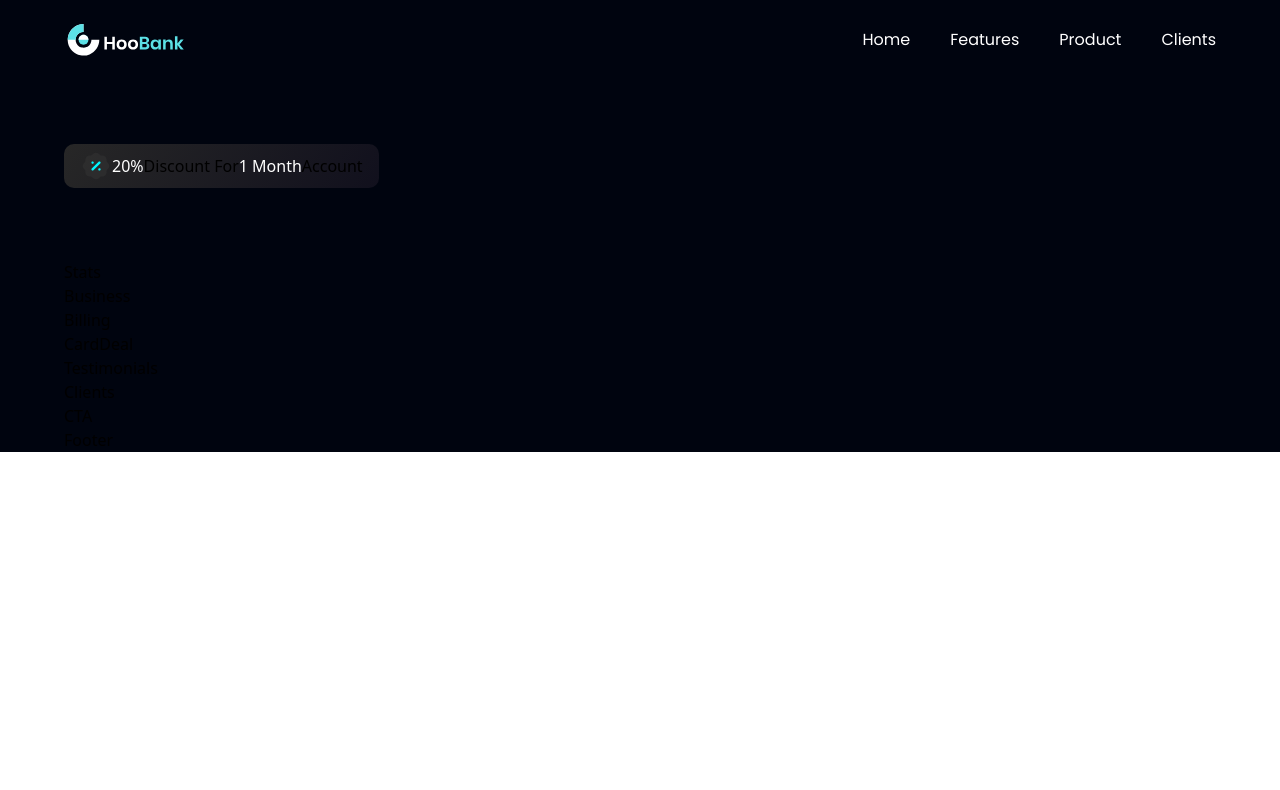
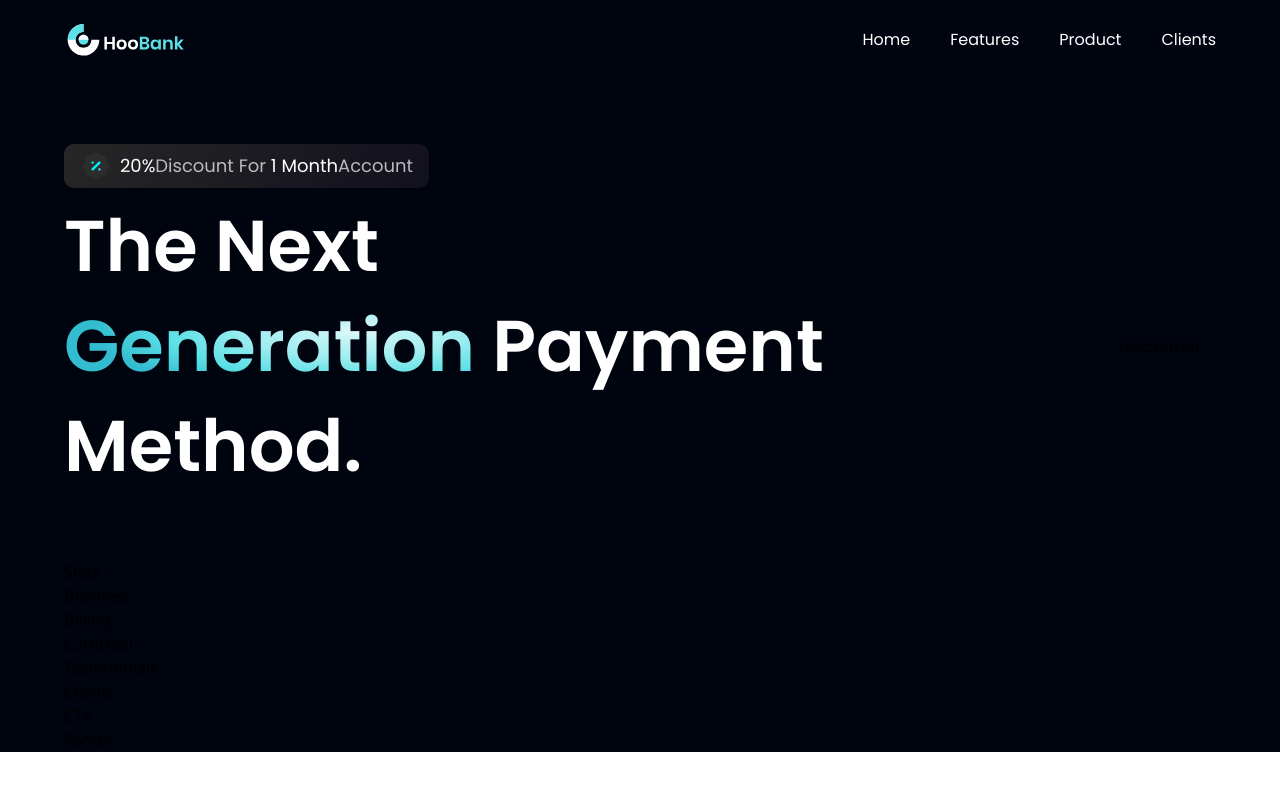
Before and after one commit to madjoro/modern-landing-page, a React (Vite) app: page / in a window 1280 px wide. Shown: the top 790 px of the page. Built offline with nearby package versions, Linux system fonts and the light colour scheme.

Commit message:
Added first heading and styles

```diff
--- /dev/null
+++ b/src/components/GetStarted.jsx
@@ -0,0 +1,5 @@
+const GetStarted = () => {
+  return <div>GetStarted</div>;
+};
+
+export default GetStarted;
--- a/src/components/Hero.jsx
+++ b/src/components/Hero.jsx
@@ -1,5 +1,6 @@
 import styles from "../style";
 import { discount, robot } from "../assets";
+import GetStarted from "./GetStarted";
 
 const Hero = () => {
   return (
@@ -16,9 +17,20 @@
         bg-discount-gradient rounded-[10px] mb-2"
         >
           <img src={discount} alt="discount" className="w-[32] h-[32]" />
-          <span className="text-white">20%</span>
-          Discount For <span className="text-white">1 Month</span>
-          Account
+          <p className={`${styles.paragraph} ml-2`}>
+            <span className="text-white">20%</span>
+            Discount For <span className="text-white">1 Month</span>
+            Account
+          </p>
+        </div>
+        <div className="flex flex-row justify-between items-center w-full">
+          <h1 className="flex-1 font-poppins font-semibold ss:text-[72px] text-[52px] text-white ss:leading-[100px] leading-[75px]">
+            The Next <br className="sm:block hidden" />{" "}
+            <span className="text-gradient">Generation</span> Payment Method.
+          </h1>
+          <div className="ss:flex hidden md:mr-4 mr-0">
+            <GetStarted />
+          </div>
         </div>
       </div>
     </section>
```
